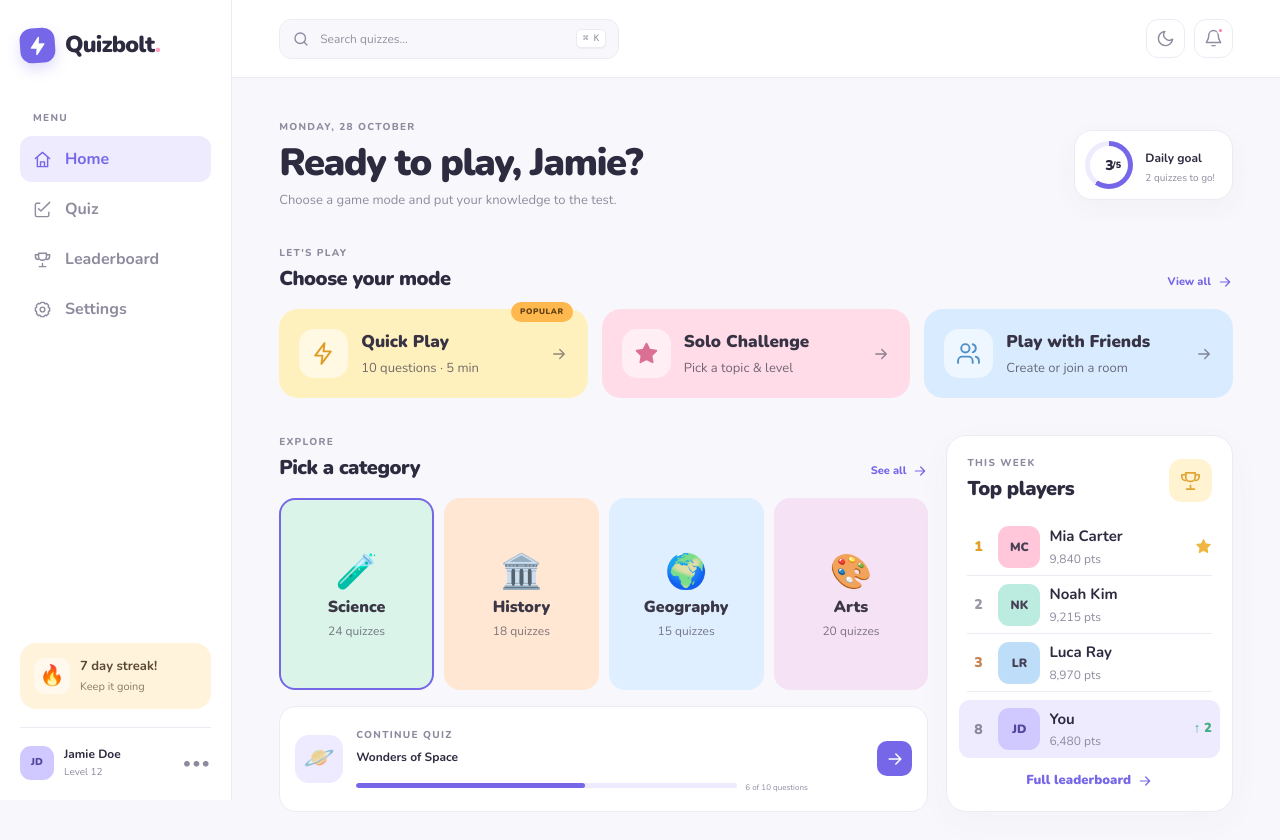
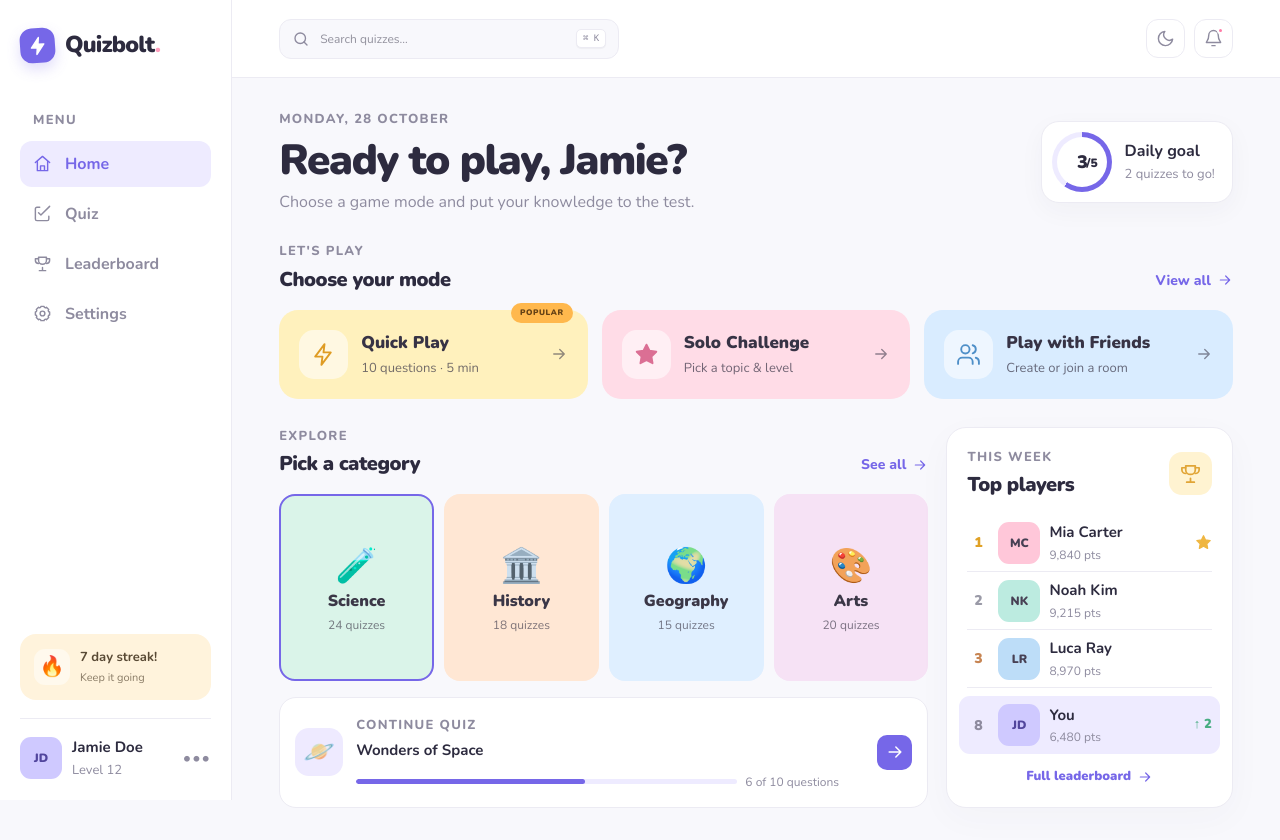
Before and after one commit to BangBangOperator/Quizbolt, a React (Vite) app: page / in a window 1280 px wide. Shown: the top 840 px of the page. Built offline with nearby package versions, Linux system fonts and the light colour scheme.

Commit message:
style: increase text sizes across dashboard headings, labels, and player stats

```diff
--- a/src/index.css
+++ b/src/index.css
@@ -94,7 +94,7 @@
 .eyebrow {
   margin: 0;
   color: var(--muted);
-  font-size: 10px;
+  font-size: 13px;
   font-weight: 800;
   letter-spacing: 1.3px;
 }
@@ -175,13 +175,18 @@
   text-align: left;
   padding: 0;
 }
+.profile-mini .avatar {
+  width: 42px;
+  height: 42px;
+  font-size: 12px;
+}
 .profile-mini strong {
   display: block;
-  font-size: 12px;
+  font-size: 15px;
 }
 .profile-mini small {
   display: block;
-  font-size: 10px;
+  font-size: 13px;
   color: var(--muted);
   margin-top: 2px;
 }
@@ -302,7 +307,7 @@ main {
   margin-bottom: 36px;
 }
 .welcome h1 {
-  font-size: clamp(27px, 3vw, 38px);
+  font-size: clamp(32px, 3.3vw, 48px);
   margin: 5px 0 5px;
   letter-spacing: -1.4px;
   line-height: 1.2;
@@ -311,7 +316,7 @@ main {
 .subtitle {
   color: var(--muted);
   margin: 0;
-  font-size: 13px;
+  font-size: 16px;
 }
 .daily-goal {
   display: flex;
@@ -324,8 +329,8 @@ main {
   box-shadow: 0 8px 26px #3b34590a;
 }
 .goal-ring {
-  width: 48px;
-  height: 48px;
+  width: 60px;
+  height: 60px;
   border-radius: 50%;
   display: grid;
   place-items: center;
@@ -344,21 +349,21 @@ main {
   position: relative;
   z-index: 1;
   font-weight: 900;
-  font-size: 14px;
+  font-size: 18px;
 }
 .goal-ring small {
-  font-size: 9px;
-  margin-left: 15px;
+  font-size: 12px;
+  margin-left: 19px;
   margin-top: 2px;
   position: absolute;
 }
 .daily-goal strong {
-  font-size: 12px;
+  font-size: 16px;
 }
 .daily-goal p {
   margin: 2px 0 0;
   color: var(--muted);
-  font-size: 10px;
+  font-size: 13px;
 }
 
 .section-heading {
@@ -378,7 +383,7 @@ main {
   border: 0;
   background: transparent;
   color: var(--purple);
-  font-size: 11px;
+  font-size: 14px;
   font-weight: 800;
   display: flex;
   align-items: center;
@@ -562,7 +567,7 @@ main {
 }
 .continue-info > strong {
   display: block;
-  font-size: 12px;
+  font-size: 15px;
   margin: 3px 0 7px;
 }
 .progress {
@@ -582,7 +587,7 @@ main {
   border-radius: inherit;
 }
 .continue-info > small {
-  font-size: 8px;
+  font-size: 12px;
   color: var(--muted);
   margin-left: 8px;
 }
@@ -713,7 +718,13 @@ main {
     flex: 1;
     display: flex;
     flex-direction: column;
-    padding: 42px 4.5% 56px;
+    padding: 32px 4.5% 40px;
+  }
+  .welcome {
+    margin-bottom: 28px;
+  }
+  .mode-grid {
+    margin-bottom: 28px;
   }
   .lower-grid {
     flex: 1;
@@ -806,12 +817,12 @@ main {
     margin-bottom: 29px;
   }
   .welcome h1 {
-    font-size: 25px;
+    font-size: 28px;
     margin-top: 4px;
   }
   .subtitle {
-    font-size: 12px;
-    max-width: 290px;
+    font-size: 14px;
+    max-width: 320px;
   }
   .daily-goal {
     display: none;
```
